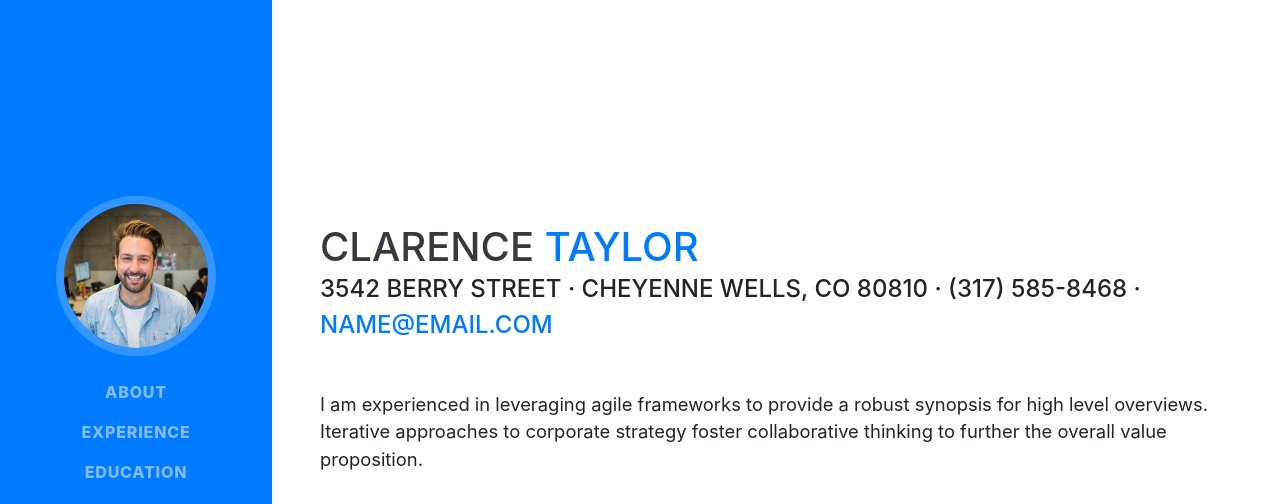
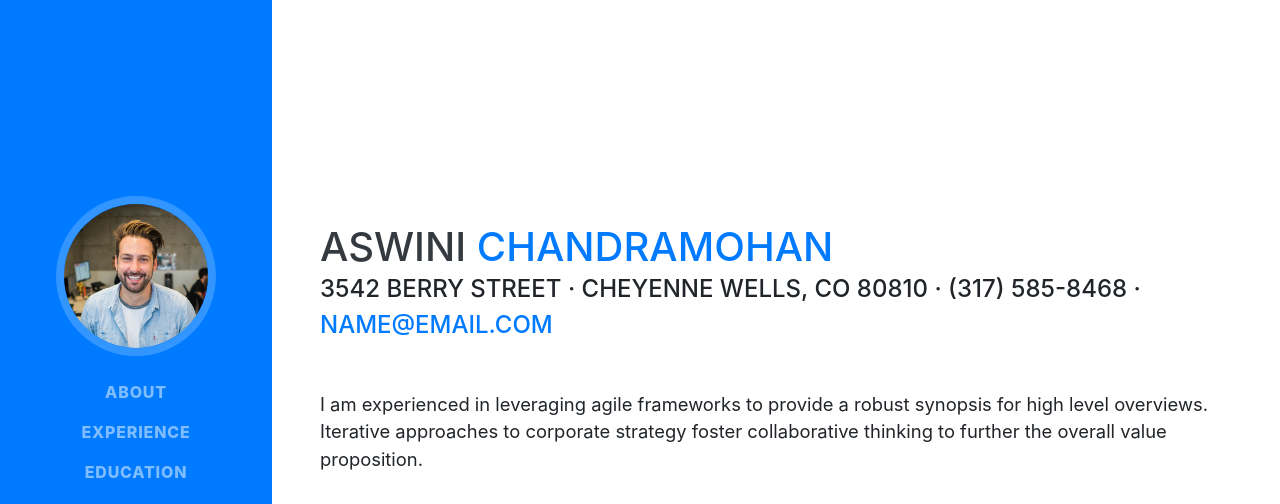
Before and after one commit to aswinichandramohan/aswinichandramohan-portfilio, a website with bundled scripts: page index.html in a window 1280 px wide. Shown: the top 504 px of the page. Built offline with nearby package versions, Linux system fonts and the light colour scheme; a web font is replaced by a local one.

Commit message:
Fixed vulnerabilites and updated README

```diff
--- a/index.html
+++ b/index.html
@@ -27,7 +27,7 @@
 
   <nav class="navbar navbar-expand-lg navbar-dark bg-primary fixed-top" id="sideNav">
     <a class="navbar-brand js-scroll-trigger" href="#page-top">
-      <span class="d-block d-lg-none">Clarence Taylor</span>
+      <span class="d-block d-lg-none">Aswini Chandramohan</span>
       <span class="d-none d-lg-block">
         <img class="img-fluid img-profile rounded-circle mx-auto mb-2" src="img/profile.jpg" alt="">
       </span>
@@ -63,8 +63,8 @@
 
     <section class="resume-section p-3 p-lg-5 d-flex align-items-center" id="about">
       <div class="w-100">
-        <h1 class="mb-0">Clarence
-          <span class="text-primary">Taylor</span>
+        <h1 class="mb-0">Aswini
+          <span class="text-primary">Chandramohan</span>
         </h1>
         <div class="subheading mb-5">3542 Berry Street · Cheyenne Wells, CO 80810 · (317) 585-8468 ·
           <a href="mailto:name@email.com">name@email.com</a>
```
Also changed, not shown: README.md, 1 other file.
